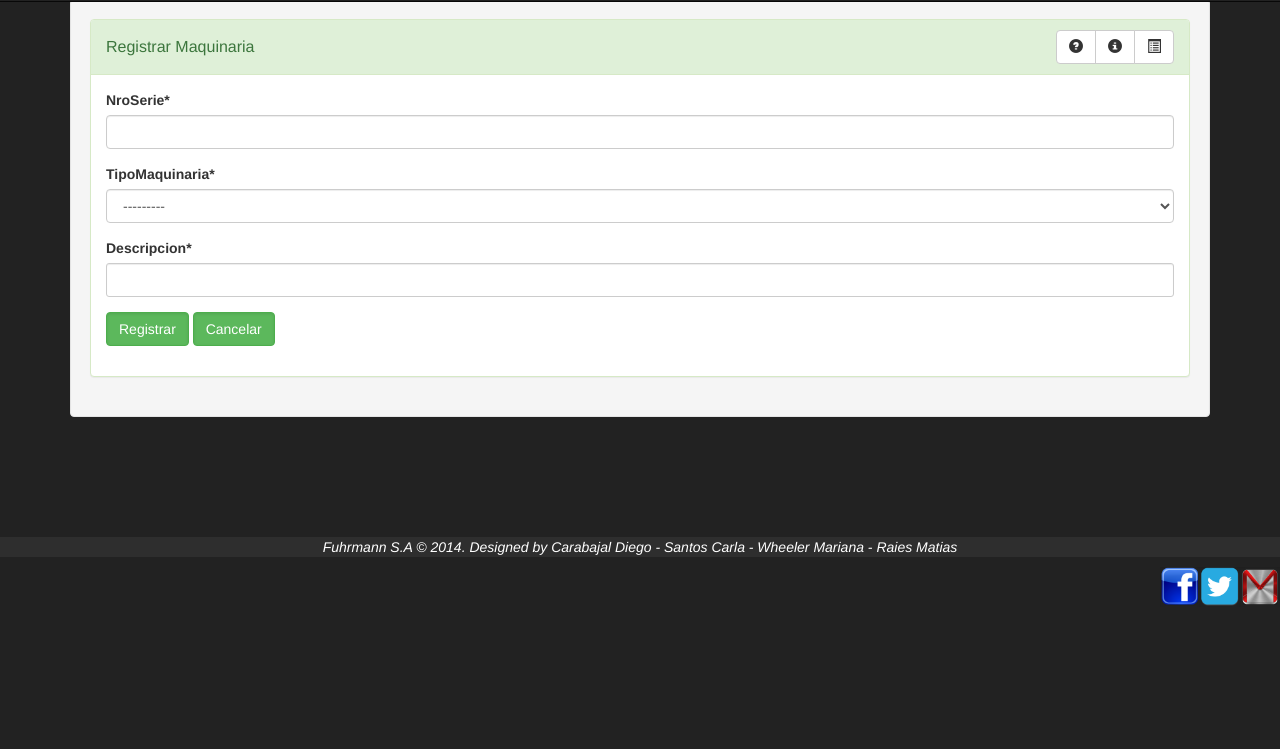
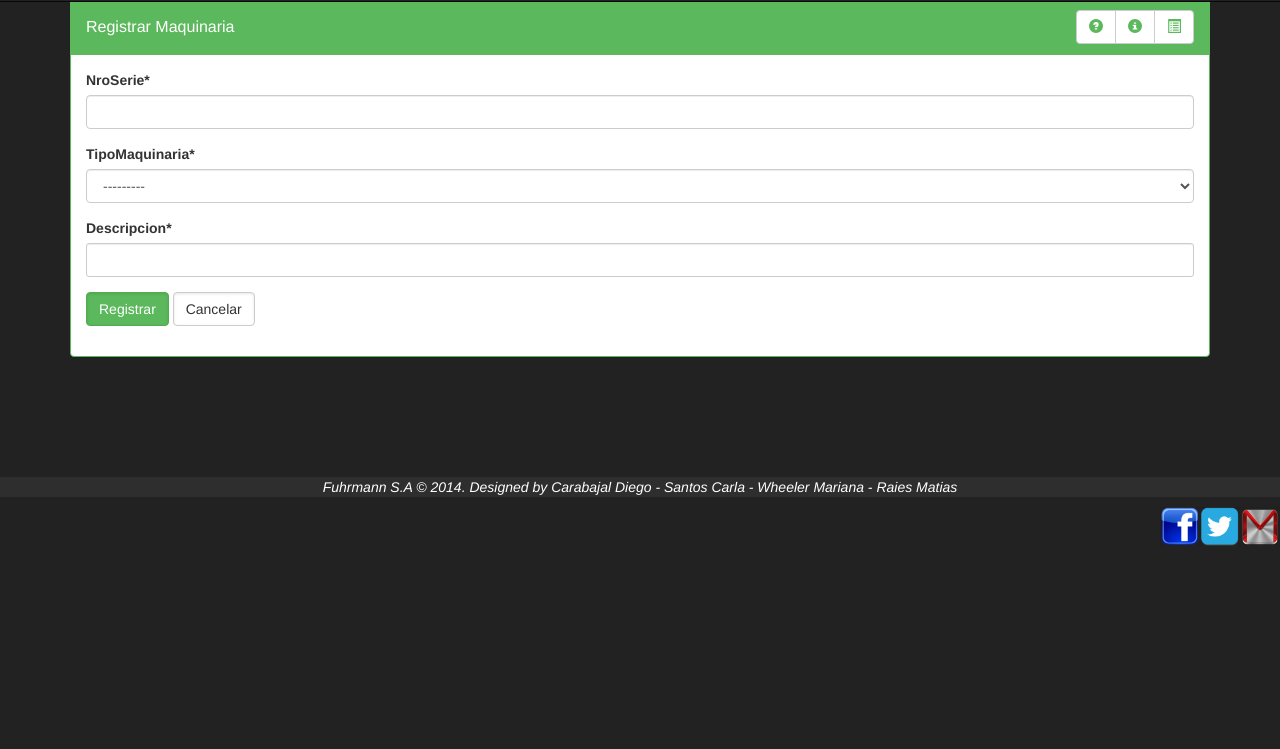
Before and after one commit to UNPSJB/Fuhrmann-S.A., a Django app: page /registrarMaquinaria/ in a window 1280 px wide. Shown: the part 101-850 px from the top of the page. Run offline with Django 3.2, Linux system fonts and the light colour scheme; data that the repository does not hold is empty; some libraries are stand-ins or nearby versions.

Commit message:
Interfaz

```diff
--- a/Django-Desarrollo/pFuhrmann/appWeb/forms.py
+++ b/Django-Desarrollo/pFuhrmann/appWeb/forms.py
@@ -37,7 +37,7 @@ class registrarEstanciaForm(forms.ModelForm):
         super(registrarEstanciaForm, self).__init__(*args, **kwargs)
         self.helper = FormHelper()
         self.helper.add_input(Submit('submit', 'Registrar', css_class="btn btn-success",onClick="alert('Estancia Registrada!')"))
-        self.helper.add_input(Button('cancelar', 'Cancelar', css_class="btn btn-success",onClick = "location.href='/index'"))
+        self.helper.add_input(Button('cancelar', 'Cancelar', css_class="btn btn-default",onClick = "location.href='/index'"))
 
 class modificarEstanciaForm(forms.Form):
     Nombre = forms.CharField(label ="Nombre", max_length = 50)
@@ -61,8 +61,8 @@ class LoteForm(forms.ModelForm):
     def __init__(self, *args, **kwargs):
         super(LoteForm, self).__init__(*args, **kwargs)
         self.helper = FormHelper()
-        self.helper.add_input(Submit('submit', 'Registrar', css_class="btn btn-success",onClick="alert('Lote Registrada!')"))
-        self.helper.add_input(Button('cancelar', 'Cancelar', css_class="btn btn-success", onClick="location.href='/index'"))
+        self.helper.add_input(Submit('submit', 'Registrar', css_class="btn btn-success",onClick="alert('Lote Registrado!')"))
+        self.helper.add_input(Button('cancelar', 'Cancelar', css_class="btn btn-default", onClick="location.href='/index'"))
 
 class modificarLoteForm(forms.Form):
     Peso = forms.IntegerField(label ="PesoLote", min_value = 0)
@@ -85,7 +85,7 @@ class registrarFardoForm(ModelForm):
         super(registrarFardoForm, self).__init__(*args, **kwargs)
         self.helper = FormHelper()
         self.helper.add_input(Submit('submit', 'Registrar', css_class="btn btn-success", onClick="alert('Fardos Registrados!')"))
-        self.helper.add_input(Button('cancelar', 'Cancelar', css_class="btn btn-success",onClick = "location.href='/index'"))
+        self.helper.add_input(Button('cancelar', 'Cancelar', css_class="btn btn-default",onClick = "location.href='/index'"))
 
 class modificarFardoForm(forms.Form):
     Tipo = forms.ModelChoiceField(TipoFardo.objects.all())
@@ -115,7 +115,7 @@ class registrarProductorForm(forms.ModelForm):
         self.helper.form_id = 'id-registrarProductorForm'
         self.helper.form_method = 'post'
         self.helper.add_input(Submit('submit', 'Registrar', css_class="btn btn-success", onClick="alert('Productor Registrado!')"))
-        self.helper.add_input(Button('cancelar', 'Cancelar', css_class="btn btn-success",onClick = "location.href='/index'"))
+        self.helper.add_input(Button('cancelar', 'Cancelar', css_class="btn btn-default",onClick = "location.href='/index'"))
 
 class modificarProductorForm(forms.Form):
     Nombre = forms.CharField(label ="Nombre", max_length = 50)
@@ -138,7 +138,7 @@ class registrarRepresentanteForm(ModelForm):
         super(registrarRepresentanteForm, self).__init__(*args, **kwargs)
         self.helper = FormHelper()
         self.helper.add_input(Submit('submit', 'Registrar', css_class="btn btn-success", onClick="alert('Representante Registrado!')"))
-        self.helper.add_input(Button('cancelar', 'Cancelar', css_class="btn btn-success",onClick = "location.href='/index'"))
+        self.helper.add_input(Button('cancelar', 'Cancelar', css_class="btn btn-default",onClick = "location.href='/index'"))
 
 class modificarRepresentanteForm(forms.Form):
     Nombre = forms.CharField(label ="Nombre", max_length = 50)
@@ -166,8 +166,8 @@ class nuevaOrdenProduccionForm(ModelForm):
         self.helper = FormHelper()
         self.helper.form_id = 'id-nuevaOrdenProduccionForm'
         self.helper.form_method = 'post'
-        self.helper.add_input(Submit('submit', 'Aceptar'))
-        self.helper.add_input(Button('cancelar', 'Cancelar', css_class="btn btn-success",onClick = "location.href='/index'"))
+        self.helper.add_input(Submit('submit', 'Aceptar', css_class="btn btn-success",onClick = "alert('Representante Registrado!')"))
+        self.helper.add_input(Button('cancelar', 'Cancelar', css_class="btn btn-default",onClick = "location.href='/index'"))
 
 class modificarOrdenProduccionForm(forms.Form):
     Servicios = forms.ModelMultipleChoiceField(Servicio.objects.all())
@@ -209,7 +209,7 @@ class registrarMaquinariaForm(ModelForm):
         super(registrarMaquinariaForm, self).__init__(*args, **kwargs)
         self.helper = FormHelper()
         self.helper.add_input(Submit('submit', 'Registrar', css_class="btn btn-success", onClick="alert('Maquinaria Registrada!')"))
-        self.helper.add_input(Button('cancelar', 'Cancelar', css_class="btn btn-success",onClick = "location.href='/index'"))
+        self.helper.add_input(Button('cancelar', 'Cancelar', css_class="btn btn-default",onClick = "location.href='/index'"))
 
 class modificarMaquinariaForm(forms.Form):
     Tipo = forms.ModelChoiceField(Servicio.objects.all())
--- a/Django-Desarrollo/pFuhrmann/templates/listadoEstancias.html
+++ b/Django-Desarrollo/pFuhrmann/templates/listadoEstancias.html
@@ -7,10 +7,6 @@
             <div class="panel-heading clearfix">
                 <h4 class="panel-title pull-left" style="padding-top: 7.5px;">Listado de Estancias</h4>
                 <div class="btn-group pull-right">
-                    <a class="btn btn-default" type="button" href="#" title="Ayuda"><span class="glyphicon glyphicon-question-sign"></span></a>
-                    <a class="btn btn-default " type="button" href="#" title="Info"><span class="glyphicon glyphicon-info-sign"></span></a>
-
-
                     <div class="input-group">
                         <span class="input-group-btn">
                             <button class="btn btn-default" type="button" title="Buscar Ej: Nro. Orden - Dni - Nro. Maquina" onmouseDown = "alert('Error 404 - Dont Implement')"><span class="glyphicon glyphicon-search"></span></button>
--- a/Django-Desarrollo/pFuhrmann/templates/modificarEstancia.html
+++ b/Django-Desarrollo/pFuhrmann/templates/modificarEstancia.html
@@ -4,13 +4,11 @@
 {% block contenido %}
 
 <div class="container">
-    <div class="well">
         <div class="panel panel-default">
             <div class="panel-heading clearfix">
                 <h3 class="panel-title pull-left" style="padding-top: 7.5px;">Modificar Estancia</h3>
                 <div class="btn-group pull-right">
                     <a class="btn btn-default" type="button" href="#" title="Ayuda"><span class="glyphicon glyphicon-question-sign"></span></a>
-                    <a class="btn btn-default " type="button" href="#" title="Info"><span class="glyphicon glyphicon-info-sign"></span></a>
                     <a class="btn btn-default btn-gr" type="button" href="/listadoEstancias" title="Listado"><span class="glyphicon glyphicon-list-alt"></span></a>
 
                     <div class="input-group">
--- a/Django-Desarrollo/pFuhrmann/templates/modificarEstanciaForm.html
+++ b/Django-Desarrollo/pFuhrmann/templates/modificarEstanciaForm.html
@@ -3,13 +3,11 @@
 
 {% block contenido %}
 <div class="container">
-    <div class="well">
         <div class="panel panel-default">
             <div class="panel-heading clearfix">
                 <h4 class="panel-title pull-left" style="padding-top: 7.5px;">Modificar Estancia</h4>
                 <div class="btn-group pull-right">
                     <a class="btn btn-default" type="button" href="#" title="Ayuda"><span class="glyphicon glyphicon-question-sign"></span></a>
-                    <a class="btn btn-default " type="button" href="#" title="Info"><span class="glyphicon glyphicon-info-sign"></span></a>
                     <a class="btn btn-default btn-gr" type="button" href="/listadoEstancias" title="Listado"><span class="glyphicon glyphicon-list-alt"></span></a>
                 </div>
             </div>
--- a/Django-Desarrollo/pFuhrmann/templates/modificarFardo.html
+++ b/Django-Desarrollo/pFuhrmann/templates/modificarFardo.html
@@ -3,7 +3,6 @@
 
 {% block contenido %}
 <div class="container">
-    <div class="well">
         <div class="panel panel-default">
             <div class="panel-heading clearfix">
                 <h4 class="panel-title pull-left" style="padding-top: 7.5px;">Modificar Fardo</h4>
--- a/Django-Desarrollo/pFuhrmann/templates/modificarFardoForm.html
+++ b/Django-Desarrollo/pFuhrmann/templates/modificarFardoForm.html
@@ -3,7 +3,6 @@
 
 {% block contenido %}
 <div class="container">
-    <div class="well">
         <div class="panel panel-default">
             <div class="panel-heading clearfix">
                 <h4 class="panel-title pull-left" style="padding-top: 7.5px;">Modificar Fardos</h4>
--- a/Django-Desarrollo/pFuhrmann/templates/modificarLote.html
+++ b/Django-Desarrollo/pFuhrmann/templates/modificarLote.html
@@ -3,7 +3,6 @@
 
 {% block contenido %}
 <div class="container">
-    <div class="well">
         <div class="panel panel-default">
             <div class="panel-heading clearfix">
                 <h4 class="panel-title pull-left" style="padding-top: 7.5px;">Listado de Lotes</h4>
--- a/Django-Desarrollo/pFuhrmann/templates/modificarLoteForm.html
+++ b/Django-Desarrollo/pFuhrmann/templates/modificarLoteForm.html
@@ -3,7 +3,6 @@
 
 {% block contenido %}
 <div class="container">
-    <div class="well">
         <div class="panel panel-default">
             <div class="panel-heading clearfix">
                 <h4 class="panel-title pull-left" style="padding-top: 7.5px;">Modificar Lote</h4>
--- a/Django-Desarrollo/pFuhrmann/templates/modificarMaquinaria.html
+++ b/Django-Desarrollo/pFuhrmann/templates/modificarMaquinaria.html
@@ -3,7 +3,6 @@
 
 {% block contenido %}
 <div class="container">
-    <div class="well">
         <div class="panel panel-default">
             <div class="panel-heading clearfix">
                 <h4 class="panel-title pull-left" style="padding-top: 7.5px;">Modificar Maquinaria</h4>
--- a/Django-Desarrollo/pFuhrmann/templates/modificarMaquinariaForm.html
+++ b/Django-Desarrollo/pFuhrmann/templates/modificarMaquinariaForm.html
@@ -3,7 +3,6 @@
 
 {% block contenido %}
 <div class="container">
-    <div class="well">
         <div class="panel panel-default">
             <div class="panel-heading clearfix">
                 <h4 class="panel-title pull-left" style="padding-top: 7.5px;">Modificar Maquinaria</h4>
--- a/Django-Desarrollo/pFuhrmann/templates/modificarOrdenProduccion.html
+++ b/Django-Desarrollo/pFuhrmann/templates/modificarOrdenProduccion.html
@@ -3,7 +3,6 @@
 
 {% block contenido %}
 <div class="container">
-    <div class="well">
         <div class="panel panel-default">
             <div class="panel-heading clearfix">
                 <h4 class="panel-title pull-left" style="padding-top: 7.5px;">Modificar Orden de Produccion</h4>
--- a/Django-Desarrollo/pFuhrmann/templates/modificarOrdenProduccionForm.html
+++ b/Django-Desarrollo/pFuhrmann/templates/modificarOrdenProduccionForm.html
@@ -3,7 +3,6 @@
 
 {% block contenido %}
 <div class="container">
-    <div class="well">
         <div class="panel panel-default">
             <div class="panel-heading clearfix">
                 <h4 class="panel-title pull-left" style="padding-top: 7.5px;">Modificar Orden Produccion</h4>
--- a/Django-Desarrollo/pFuhrmann/templates/modificarProductor.html
+++ b/Django-Desarrollo/pFuhrmann/templates/modificarProductor.html
@@ -3,7 +3,6 @@
 
 {% block contenido %}
 <div class="container">
-    <div class="well">
         <div class="panel panel-default">
             <div class="panel-heading clearfix">
                 <h4 class="panel-title pull-left" style="padding-top: 7.5px;">Modificar Productor</h4>
--- a/Django-Desarrollo/pFuhrmann/templates/modificarProductorForm.html
+++ b/Django-Desarrollo/pFuhrmann/templates/modificarProductorForm.html
@@ -3,7 +3,6 @@
 
 {% block contenido %}
 <div class="container">
-    <div class="well">
         <div class="panel panel-default">
             <div class="panel-heading clearfix">
                 <h4 class="panel-title pull-left" style="padding-top: 7.5px;">Modificar Productor</h4>
--- a/Django-Desarrollo/pFuhrmann/templates/modificarRepresentante.html
+++ b/Django-Desarrollo/pFuhrmann/templates/modificarRepresentante.html
@@ -3,7 +3,6 @@
 
 {% block contenido %}
 <div class="container">
-    <div class="well">
         <div class="panel panel-default">
             <div class="panel-heading clearfix">
                 <h4 class="panel-title pull-left" style="padding-top: 7.5px;">Modificar Representante</h4>
--- a/Django-Desarrollo/pFuhrmann/templates/modificarRepresentanteForm.html
+++ b/Django-Desarrollo/pFuhrmann/templates/modificarRepresentanteForm.html
@@ -3,7 +3,6 @@
 
 {% block contenido %}
 <div class="container">
-    <div class="well">
         <div class="panel panel-default">
             <div class="panel-heading clearfix">
                 <h4 class="panel-title pull-left" style="padding-top: 7.5px;">Modificar Representante</h4>
--- a/Django-Desarrollo/pFuhrmann/templates/nuevaOrdenProduccionForm.html
+++ b/Django-Desarrollo/pFuhrmann/templates/nuevaOrdenProduccionForm.html
@@ -3,8 +3,7 @@
 
 {% block contenido %}
 <div class="container">
-    <div class="well">
-        <div class="panel panel-default">
+        <div class="panel panel-green">
             <div class="panel-heading clearfix">
                 <h4 class="panel-title pull-left" style="padding-top: 7.5px;">Generar Orden de Producción</h4>
                 <div class="btn-group pull-right">
--- a/Django-Desarrollo/pFuhrmann/templates/registrarMaquinariaForm.html
+++ b/Django-Desarrollo/pFuhrmann/templates/registrarMaquinariaForm.html
@@ -3,8 +3,7 @@
 
 {% block contenido %}
 <div class="container">
-    <div class="well">
-        <div class="panel panel-success">
+        <div class="panel panel-green">
             <div class="panel-heading clearfix">
                 <h4 class="panel-title pull-left" style="padding-top: 7.5px;">Registrar Maquinaria</h4>
                 <div class="btn-group pull-right">
--- a/Django-Desarrollo/pFuhrmann/templates/registrarProductorForm.html
+++ b/Django-Desarrollo/pFuhrmann/templates/registrarProductorForm.html
@@ -3,8 +3,7 @@
 
 {% block contenido %}
 <div class="container">
-    <div class="well">
-        <div class="panel panel-success">
+        <div class="panel panel-green">
             <div class="panel-heading clearfix">
                 <h4 class="panel-title pull-left" style="padding-top: 7.5px;">Registrar Productor</h4>
                 <div class="btn-group pull-right">
--- a/Django-Desarrollo/pFuhrmann/templates/registrarRepresentanteForm.html
+++ b/Django-Desarrollo/pFuhrmann/templates/registrarRepresentanteForm.html
@@ -3,8 +3,7 @@
 
 {% block contenido %}
 <div class="container">
-    <div class="well">
-        <div class="panel panel-success">
+        <div class="panel panel-green">
             <div class="panel-heading clearfix">
                 <h4 class="panel-title pull-left" style="padding-top: 7.5px;">Registrar Representante</h4>
                 <div class="btn-group pull-right">
```
